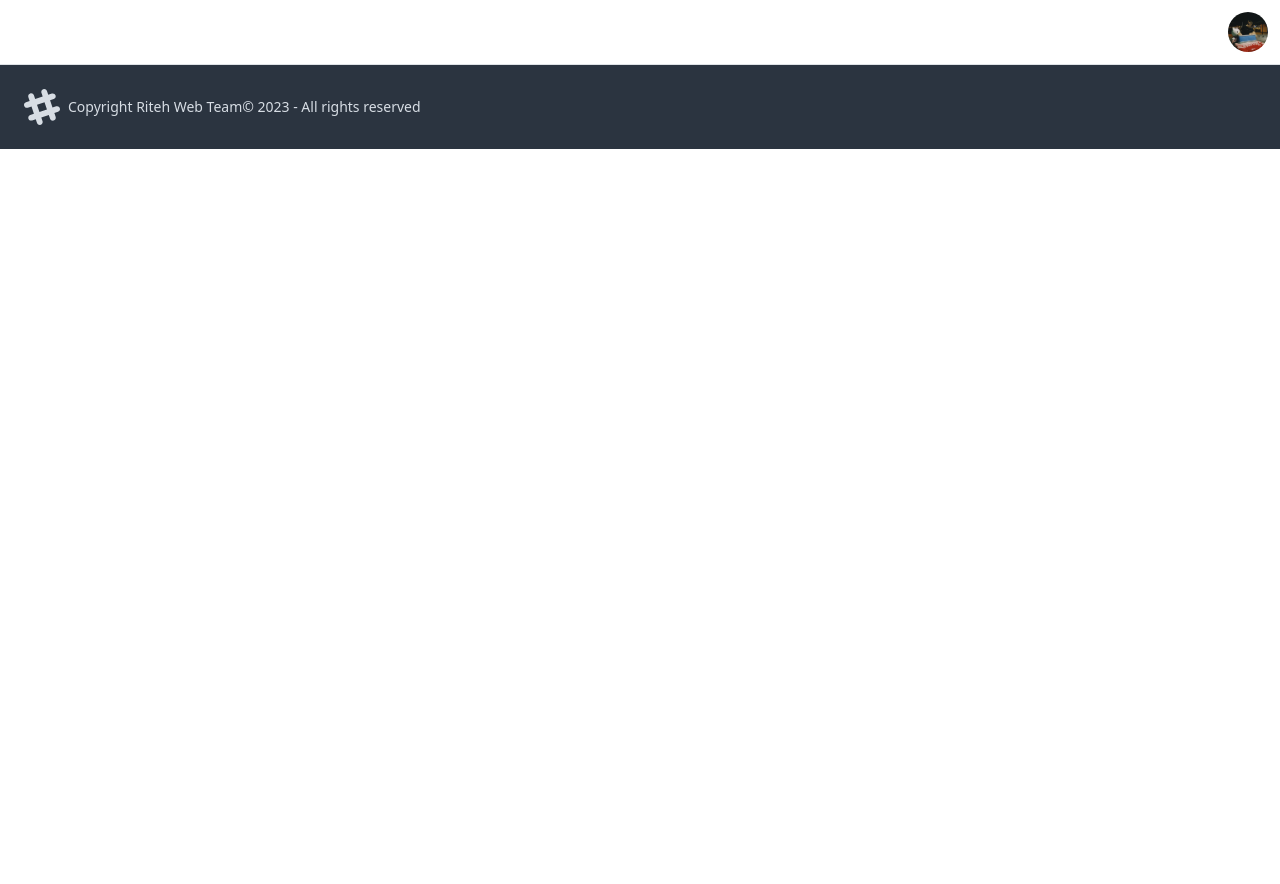
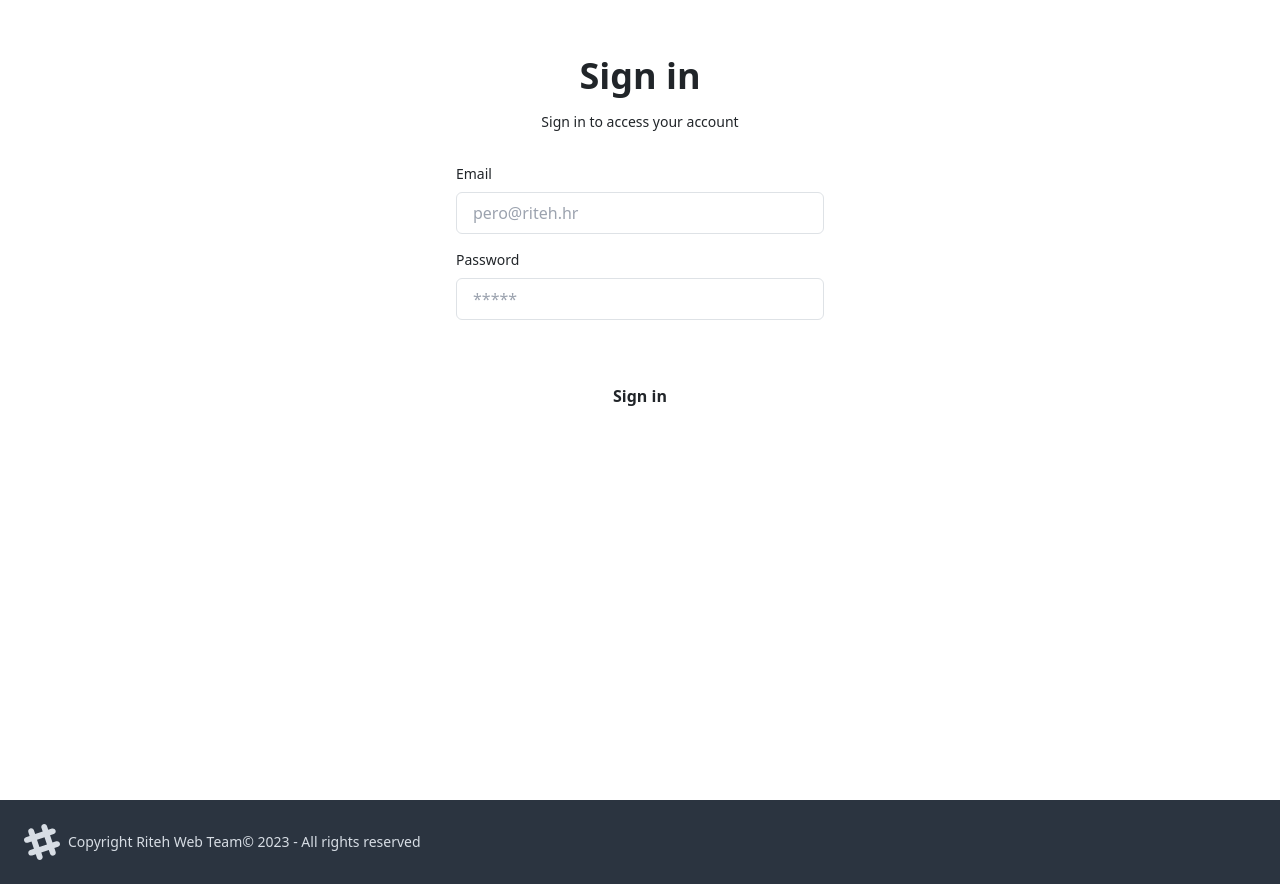
Before and after one commit to Majki1/riteh-ticketing, a React (Create React App) app in the folder ClientApp/: page /PostLogin in a window 1280 px wide. Before the commit the page ends 800 px from the top, so only its background shows below. Built offline with nearby package versions, Linux system fonts and the light colour scheme.

Commit message:
post login rendering not yet fixed

```diff
--- /dev/null
+++ b/ClientApp/src/PostLogin.js
@@ -0,0 +1,31 @@
+// postlogin.js
+
+import React, { useState } from 'react';
+import LoginForm from './components/LoginForm';
+import NavMenu from './components/NavMenu';
+
+const PostLogin = () => {
+  const [isAuthenticated, setIsAuthenticated] = useState(false);
+
+  const handleLogin = (userData) => {
+    console.log('User data after login:', userData);
+
+    setIsAuthenticated(true);
+  };
+
+  const handleLogout = () => {
+    setIsAuthenticated(false);
+  };
+
+  return (
+    <div>
+      {isAuthenticated ? (
+        <NavMenu isAuthenticated={isAuthenticated} />
+      ) : (
+        <LoginForm onLogin={handleLogin} />
+      )}
+    </div>
+  );
+};
+
+export default PostLogin;
--- a/ClientApp/src/components/Home.js
+++ b/ClientApp/src/components/LandingPage.js
@@ -3,8 +3,8 @@ import { Link } from 'react-router-dom';
 import './component.css';
 import ritehLogo from './images/riteh_logo.png';
 
-export class Home extends Component {
-  static displayName = Home.name;
+export class LandingPage extends Component {
+  static displayName = LandingPage.name;
 
   render() {
     return (
--- a/ClientApp/src/components/LoginForm.js
+++ b/ClientApp/src/components/LoginForm.js
@@ -1,6 +1,6 @@
 import React, { useState } from 'react';
 
-const LoginForm = () => {
+const LoginForm = ({ onLogin }) => {
   const [username, setUsername] = useState('');
   const [password, setPassword] = useState('');
 
@@ -17,15 +17,15 @@ const LoginForm = () => {
         const headers = await response.headers;
         const data = await response.json();
 
-      if (response.ok & data.success) {
+      if (response.ok && data.success) {
         console.log('Login successful. Token:', headers.get('Authorization'));
+
+        onLogin({ username, password, token: headers.get('Authorization') });
       } else {
         console.error('Login failed. Server replied: ', data.description);
-
       }
     } catch (error) {
       console.error('Error during login:', error);
-
     }
   };
 
--- a/ClientApp/src/components/NavMenu.js
+++ b/ClientApp/src/components/NavMenu.js
@@ -4,6 +4,7 @@ import React, { Component } from 'react';
 import { Link } from 'react-router-dom';
 import './NavMenu.css';
 import avatarPlaceholder from './images/Screenshot 2023-11-07 181027.png';
+import PostLogin from '../PostLogin';
 export class NavMenu extends Component {
   constructor(props) {
     super(props);
@@ -19,8 +20,13 @@ export class NavMenu extends Component {
   };
 
   render() {
+    const { isAuthenticated } = this.props;
     const { isDropdownVisible } = this.state;
 
+    if (!isAuthenticated) {
+      console.log(1);
+      return null;
+    }
     return (
       <header>
         <div className="navbar bg-base-100 border-bottom">
@@ -128,3 +134,4 @@ export class NavMenu extends Component {
     );
   }
 }
+export default NavMenu;
```
Also changed, not shown: ClientApp/src/AppRoutes.js (+7 -2 lines), ClientApp/src/components/save.txt (added), 1 other file (tests, documents, lock files or other folders). Lines whose indentation alone changed are shown as unchanged.
